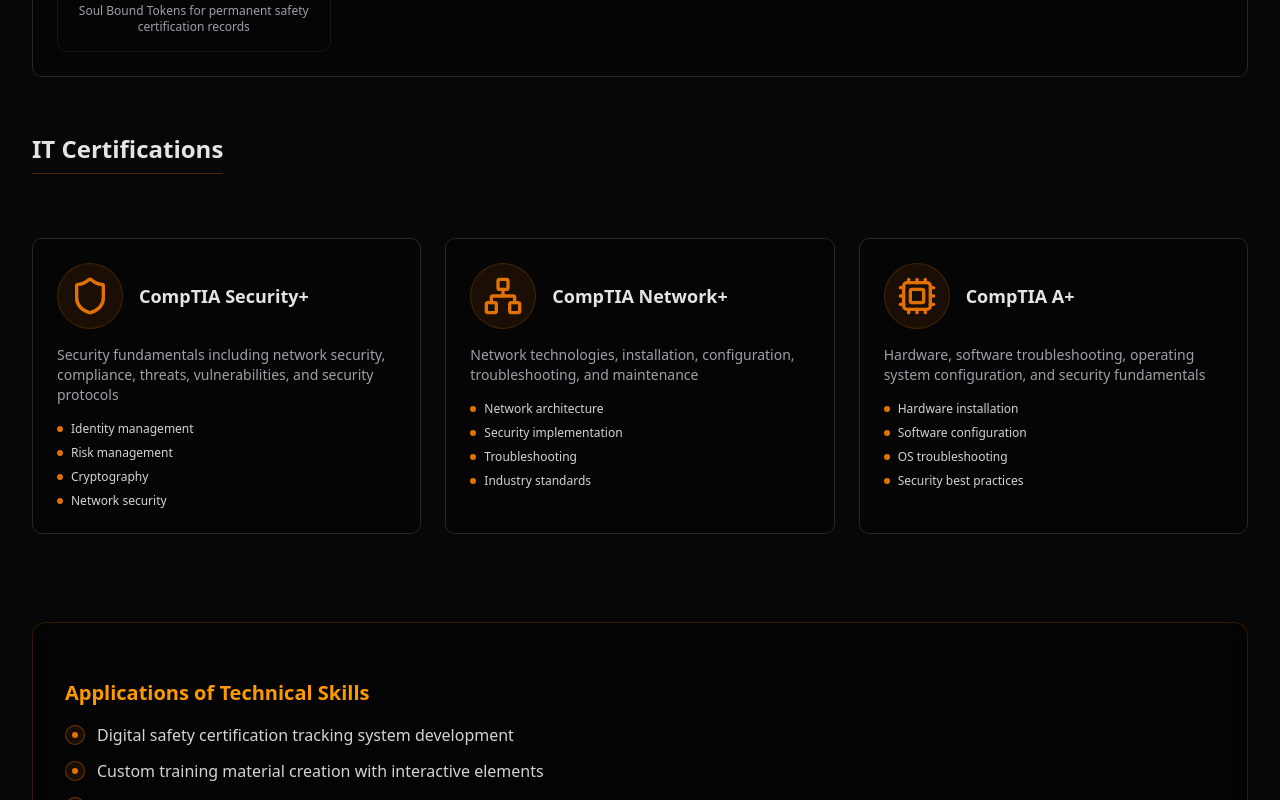
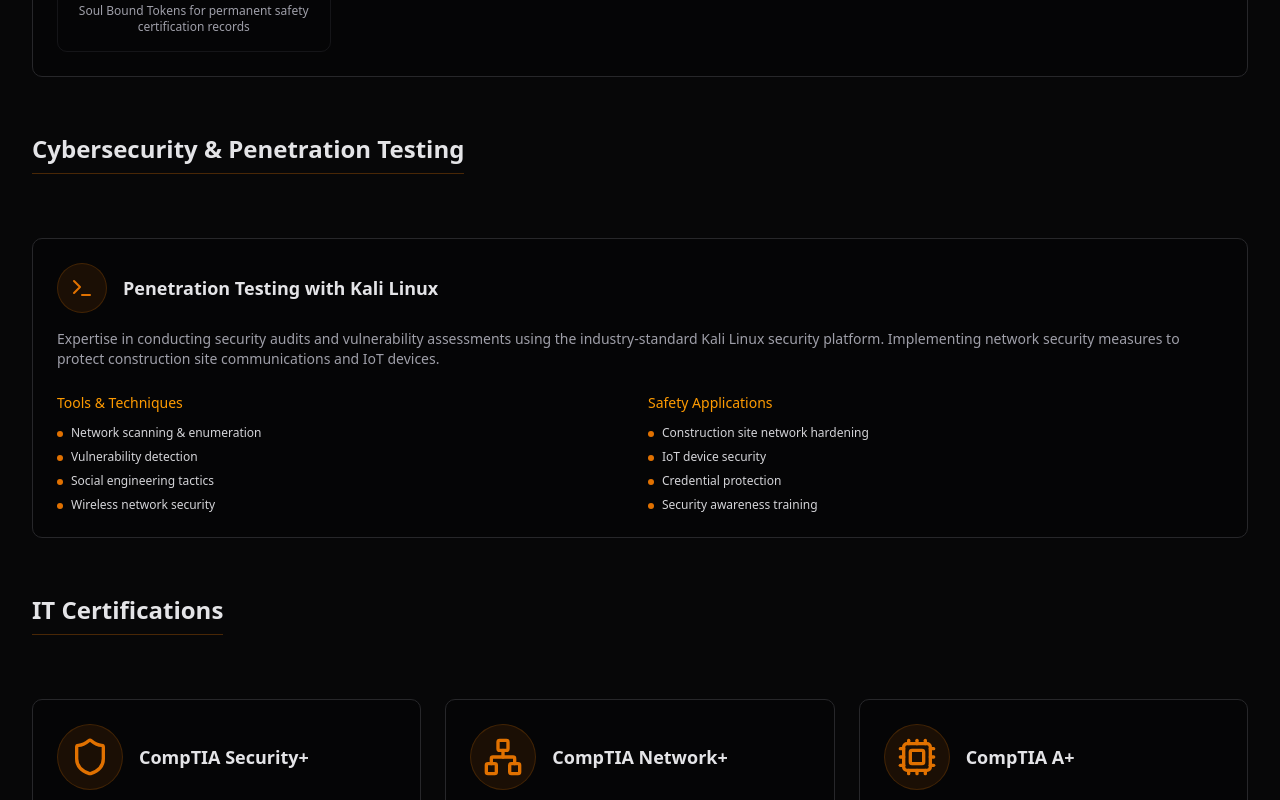
Before and after one commit to ArsCodeAmatoria/kojinfox, a Next.js app: page /about in a window 1280 px wide. Shown: the part 4400-5200 px from the top of the page. Built offline with nearby package versions, Linux system fonts and the light colour scheme.

Commit message:
Add Penetration Testing with Kali Linux to digital skills

```diff
--- a/src/app/about/page.tsx
+++ b/src/app/about/page.tsx
@@ -1,6 +1,6 @@
 'use client';
 
-import { Medal, Award, GraduationCap, Calendar, CheckCircle, Link2, Globe, Database, Lock, Award as AwardIcon, Code, FileCode, Shield, Network, Cpu } from "lucide-react";
+import { Medal, Award, GraduationCap, Calendar, CheckCircle, Link2, Globe, Database, Lock, Award as AwardIcon, Code, FileCode, Shield, Network, Cpu, Terminal } from "lucide-react";
 import { Separator } from "@/components/ui/separator";
 import { Card, CardContent } from "@/components/ui/card";
 import { Badge } from "@/components/ui/badge";
@@ -527,6 +527,58 @@
               </div>
             </RevealOnScroll>
 
+            {/* Cybersecurity & Penetration Testing */}
+            <RevealOnScroll>
+              <div className="mb-8">
+                <h3 className="text-2xl font-semibold text-zinc-200 border-b border-amber-600/30 pb-2 mb-8 inline-block">
+                  Cybersecurity & Penetration Testing
+                </h3>
+              </div>
+              <div className="grid grid-cols-1 gap-6">
+                <motion.div
+                  initial={{ opacity: 0, y: 20 }}
+                  whileInView={{ opacity: 1, y: 0 }}
+                  viewport={{ once: true }}
+                  transition={{ duration: 0.6 }}
+                  className="bg-black/30 border border-zinc-800 rounded-lg p-6"
+                >
+                  <div className="flex items-center mb-4">
+                    <div className="mr-4 p-3 rounded-full bg-amber-600/10 border border-amber-600/20">
+                      <Terminal className="h-6 w-6 text-amber-600" />
+                    </div>
+                    <h4 className="text-lg font-semibold text-zinc-200">Penetration Testing with Kali Linux</h4>
+                  </div>
+                  <p className="text-sm text-zinc-400 mb-6">
+                    Expertise in conducting security audits and vulnerability assessments using the industry-standard Kali Linux security platform. Implementing network security measures to protect construction site communications and IoT devices.
+                  </p>
+                  <div className="grid grid-cols-1 md:grid-cols-2 gap-4">
+                    {[
+                      {
+                        title: "Tools & Techniques",
+                        items: ["Network scanning & enumeration", "Vulnerability detection", "Social engineering tactics", "Wireless network security"]
+                      },
+                      {
+                        title: "Safety Applications",
+                        items: ["Construction site network hardening", "IoT device security", "Credential protection", "Security awareness training"]
+                      }
+                    ].map((group, idx) => (
+                      <div key={idx} className="space-y-3">
+                        <h5 className="text-sm font-medium text-amber-500">{group.title}</h5>
+                        <ul className="space-y-2">
+                          {group.items.map((item, i) => (
+                            <li key={i} className="flex items-start gap-2">
+                              <div className="h-1.5 w-1.5 rounded-full bg-amber-600 mt-1.5 flex-shrink-0"></div>
+                              <span className="text-xs text-zinc-300">{item}</span>
+                            </li>
+                          ))}
+                        </ul>
+                      </div>
+                    ))}
+                  </div>
+                </motion.div>
+              </div>
+            </RevealOnScroll>
+
             {/* IT Certifications */}
             <RevealOnScroll>
               <div className="mb-8">
```
